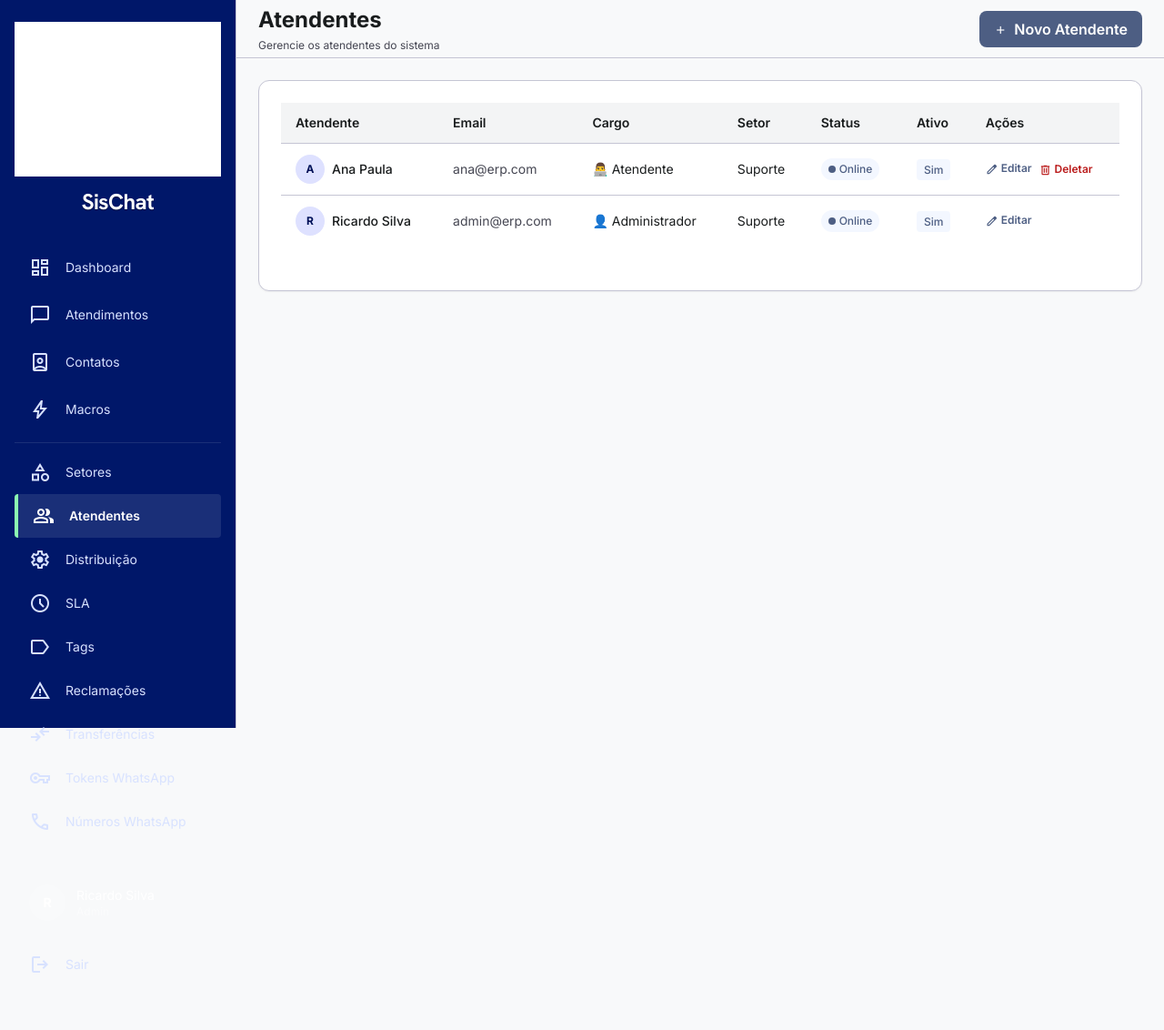
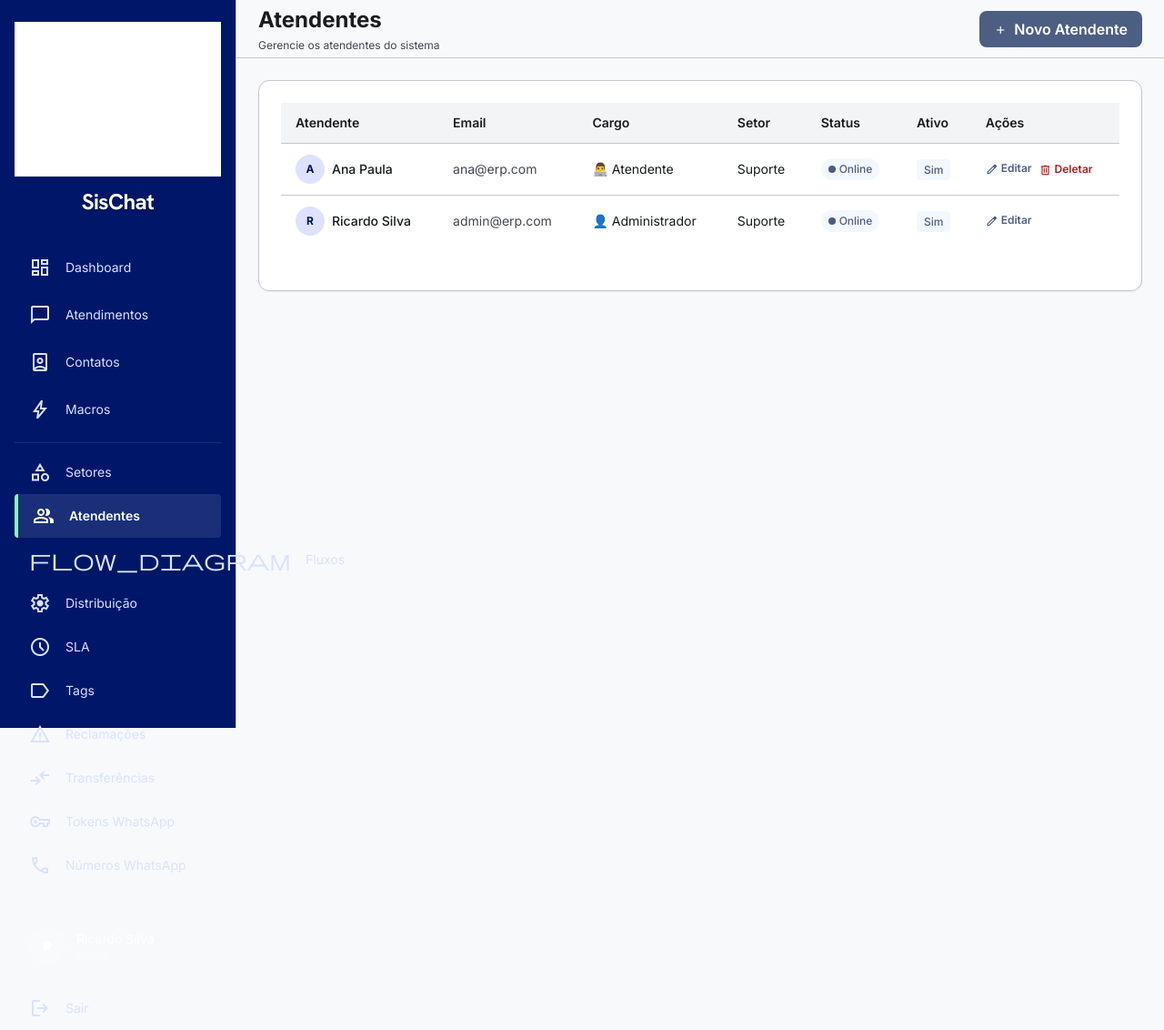
Before and after one commit to CrystianEdiezGaldino/whatsapp_crm_offcial, a Laravel app: page /admin/agents in a window 1280 px wide. Shown: the whole page at 91% size. Before the commit the page ends 1069 px from the top, so only its background shows below. Run offline with Laravel 10, Linux system fonts and the light colour scheme; a user stored in the database is signed in; data comes from the database, SQL or seed files in the repository; style sheets or scripts are compiled from the project's sources; parts of the project's set-up code (start-up, migrations or seed data) failed here and were passed over; some libraries are stand-ins or nearby versions; grey boxes are pictures that could not be loaded.

Commit message:
feat: add flow builder link to admin sidebar navigation

```diff
--- a/resources/views/layouts/app.blade.php
+++ b/resources/views/layouts/app.blade.php
@@ -129,6 +129,10 @@
                         <span class="material-symbols-outlined">people</span>
                         <span class="text-sm">Atendentes</span>
                     </a>
+                    <a href="{{ route('admin.flows.index') }}" class="flex items-center gap-4 py-3 px-4 rounded transition-colors duration-200 {{ str_starts_with($current, 'admin.flows') ? 'border-l-4 border-tertiary-fixed bg-white/10 text-on-primary font-semibold' : 'text-secondary-fixed hover:bg-white/5' }}">
+                        <span class="material-symbols-outlined">flow_diagram</span>
+                        <span class="text-sm">Fluxos</span>
+                    </a>
                     <a href="{{ route('admin.distribution.index') }}" class="flex items-center gap-4 py-3 px-4 rounded transition-colors duration-200 {{ str_starts_with($current, 'admin.distribution') ? 'border-l-4 border-tertiary-fixed bg-white/10 text-on-primary font-semibold' : 'text-secondary-fixed hover:bg-white/5' }}">
                         <span class="material-symbols-outlined">settings</span>
                         <span class="text-sm">Distribuição</span>
```
